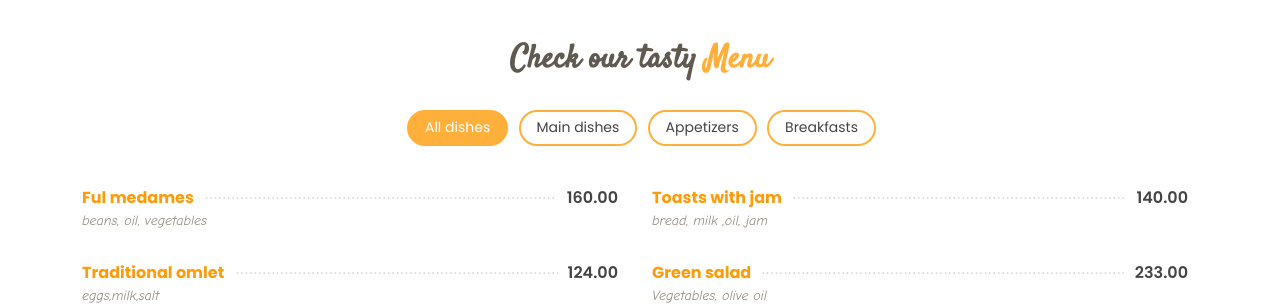
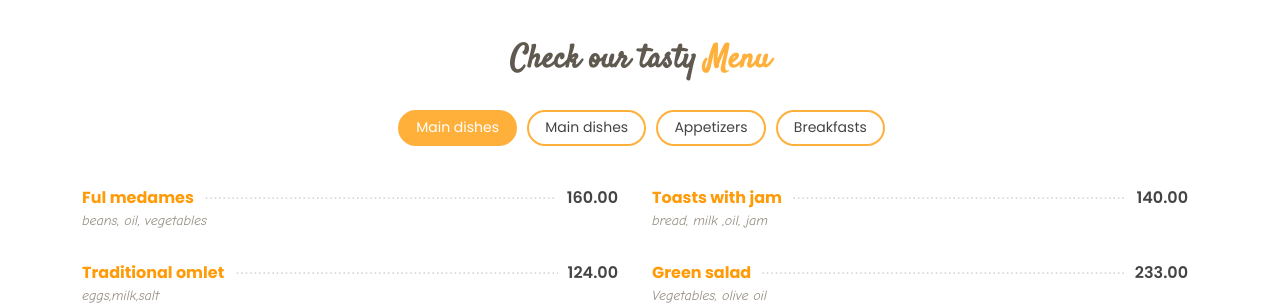
Before and after one commit to SergGrane/cafe-kyiv, a Django app: page / in a window 1280 px wide. Shown: the part 1852-2159 px from the top of the page. Run offline with Django 4.2, Linux system fonts and the light colour scheme; data comes from the database, SQL or seed files in the repository; some libraries are stand-ins or nearby versions.

Commit message:
Add files via upload

```diff
--- a/main_page/templates/main_menu.html
+++ b/main_page/templates/main_menu.html
@@ -12,7 +12,7 @@
 
               {% for item in categories %}
                   {% if forloop.first %}
-                   <li data-filter="*" class="filter-active">All dishes</li>
+                   <li data-filter=".filter-{{ item.id }}" class="filter-active">{{ item.name }}</li>
                   {% endif %}
               <li data-filter=".filter-{{ item.id }}">{{ item.name }}</li>
               {% endfor %}
```
